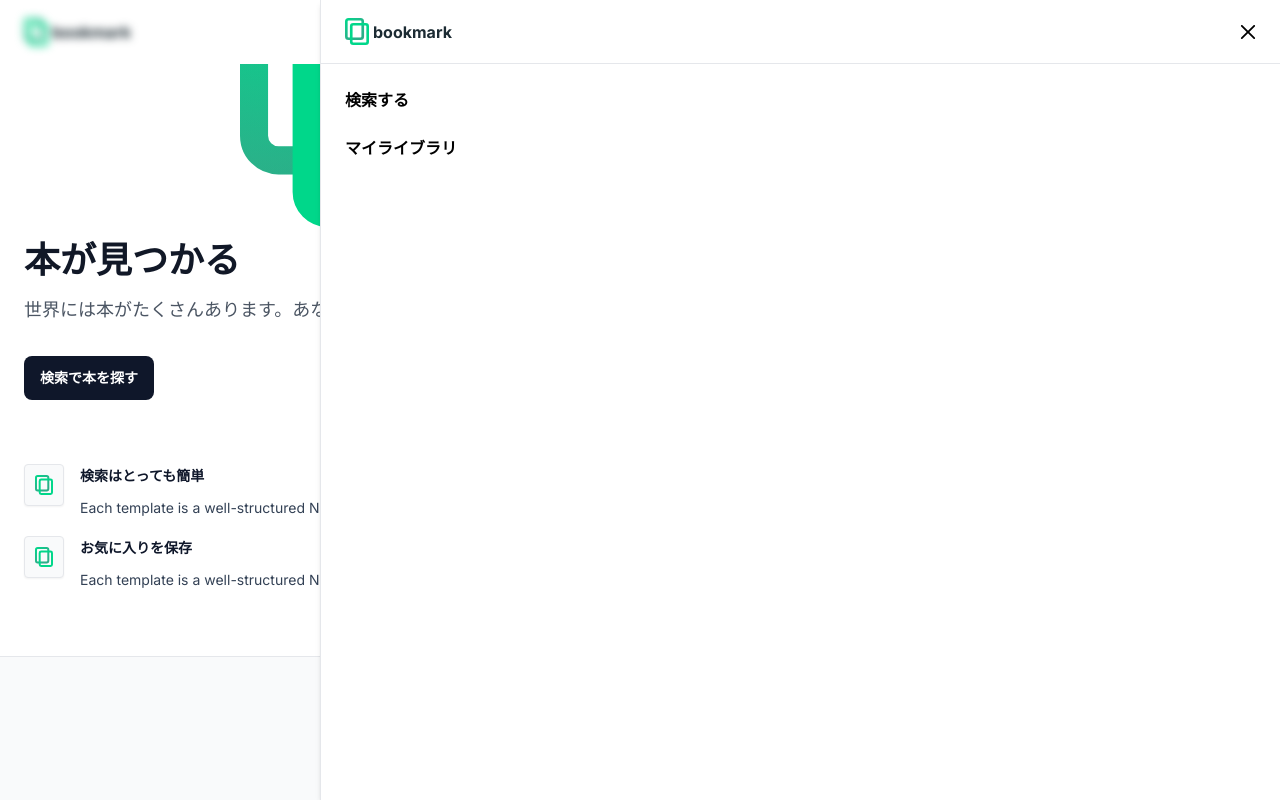
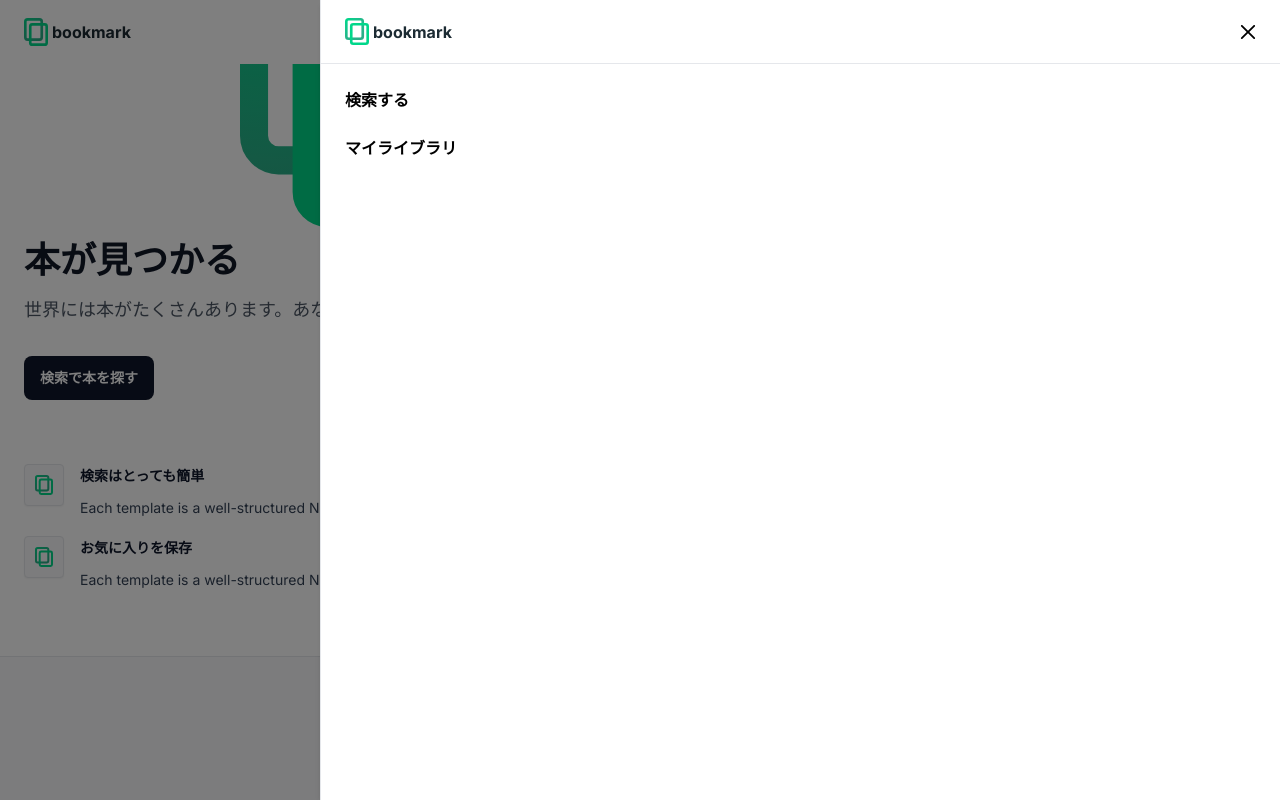
Before and after one commit to islaree/next-book-search, a Next.js app: page / in a window 1280 px wide. Both pictures are taken after a click on the element 1248 px from the left and 32 px from the top of the page. Built offline with nearby package versions, Linux system fonts and the light colour scheme.

Commit message:
Update new design

```diff
--- a/components/header.tsx
+++ b/components/header.tsx
@@ -9,7 +9,7 @@ import { RxCross2 } from 'react-icons/rx'
 export default function Header({ isActive, onClick }: { isActive: boolean; onClick: MouseEventHandler<HTMLDivElement> }) {
   return (
     <>
-      <header className={`transition-all duration-500 ${isActive ? 'blur-sm' : ''}`}>
+      <header>
         <div className="flex h-16 items-center justify-between pl-6">
           <Link href="/" className="flex items-center gap-x-1">
             <Image src="/logo.svg" alt="logo" width={0} height={0} className="h-auto w-6" />
@@ -22,8 +22,9 @@ export default function Header({ isActive, onClick }: { isActive: boolean; onCli
           </div>
         </div>
       </header>
+      {isActive && <div className="fixed left-0 top-0 z-40 h-screen w-full bg-black/50"></div>}
       <div
-        className={`fixed right-0 top-0 z-20 h-[100vh] w-3/4 border-l border-gray-200 bg-white shadow-md transition-all duration-500 ${isActive ? 'translate-x-0' : 'translate-x-full'}`}
+        className={`fixed right-0 top-0 z-50 h-[100vh] w-3/4 border-l border-gray-200 bg-white shadow-md transition-all duration-500 ${isActive ? 'translate-x-0' : 'translate-x-full'}`}
       >
         <div className="flex h-16 w-full items-center justify-between border-b border-gray-200">
           <div onClick={onClick}>
```
